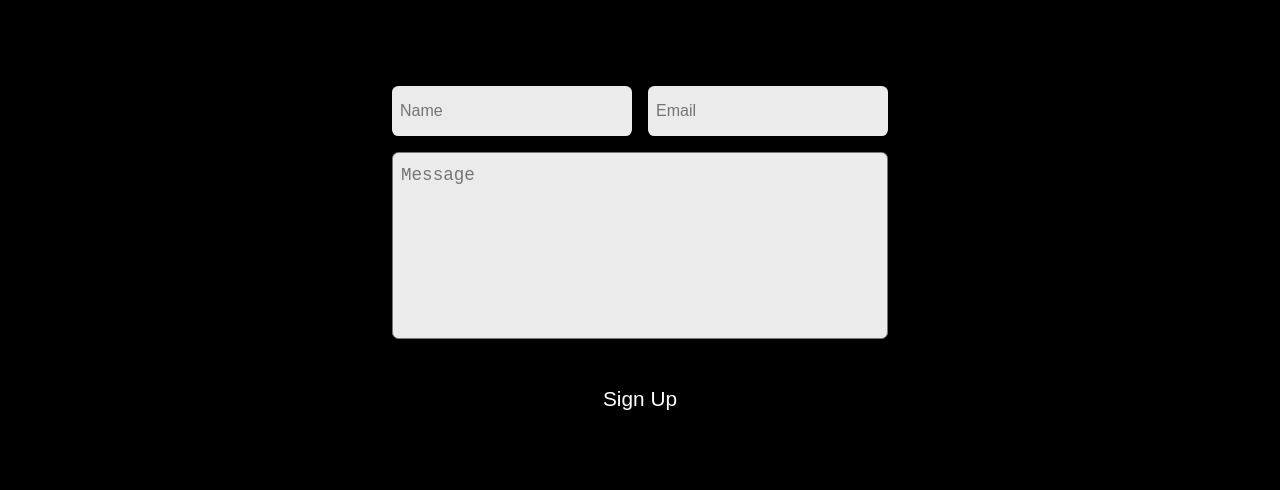
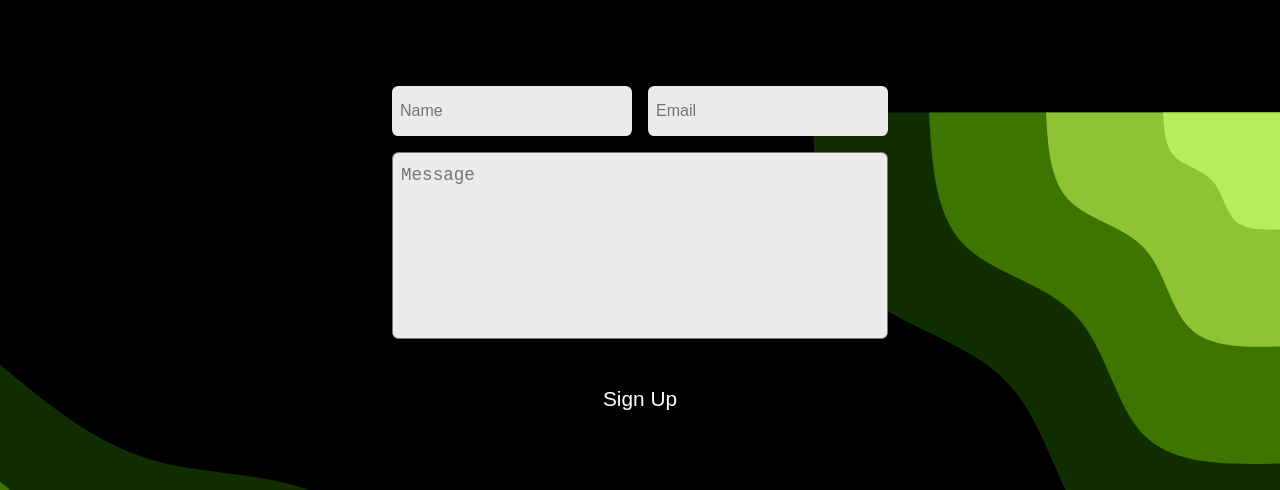
Before and after one commit to MuhammadZohaib28/clientsproject2, a React (Vite) app: page / in a window 1280 px wide. Shown: the part 2312-2802 px from the top of the page. Built offline with nearby package versions, Linux system fonts and the light colour scheme; a web font is replaced by a local one.

Commit message:
borders added

```diff
--- a/src/components/franchise/Franchise.jsx
+++ b/src/components/franchise/Franchise.jsx
@@ -1,11 +1,15 @@
 import React from "react";
 import { images } from "../data";
 import "./franchise.scss";
+import background from '../../assets/blob-scene-haikei.svg'
+import border from '../../assets/wave-haikei3.svg'
 
 const Franchise = () => {
   return (
     <div className="franchise">
+      <img src={background} alt="" className="bg"/>
       <h1>Book a franchise</h1>
+      <img src={border} alt="" className="border"/>
 
       <form
         action="https://docs.google.com/forms/d/e/1FAIpQLSdLvdk2ODyKBW7m6BYAI6jWkmJM5eADR8T_yfzMAxdrNlAF2A/formResponse"
--- a/src/components/franchise/franchise.scss
+++ b/src/components/franchise/franchise.scss
@@ -5,9 +5,31 @@
   padding: 5rem;
   gap: 2rem;
   background-color: rgb(0, 0, 0);
+  position: relative;
+
+  .border{
+    position: absolute;
+    top: 0;
+    width: 100%;
+
+  }
+
+
+
+
+
+
+  .bg{
+    position: absolute;
+    width: 100%;
+    height: 100%;
+    top: 3.3rem;
+    left: 0;
+  }
 
   .images {
     // border: 1px solid red;
+    z-index: 1;
     height: 400px;
     width: 420px;
     display: flex;
@@ -41,6 +63,7 @@
 
   .form {
     // border: 1px solid red;
+    z-index: 1;
     width: 40%;
     padding: 1rem;
     display: flex;
@@ -177,6 +200,19 @@
     padding: 5rem;
     gap: 2rem;
     background-color: rgb(0, 0, 0);
+    position: relative;
+
+
+  .border{
+    position: absolute;
+    top: 10rem;
+    left: 0;
+    width: 100%;
+    background-color: black;
+    z-index: 1;
+    background: transparent;
+
+  }
 
     .images {
       // border: 1px solid red;
```
Also changed, not shown: src/assets/blob-scene-haikei.svg (added), src/assets/wave-haikei3.svg (added).
